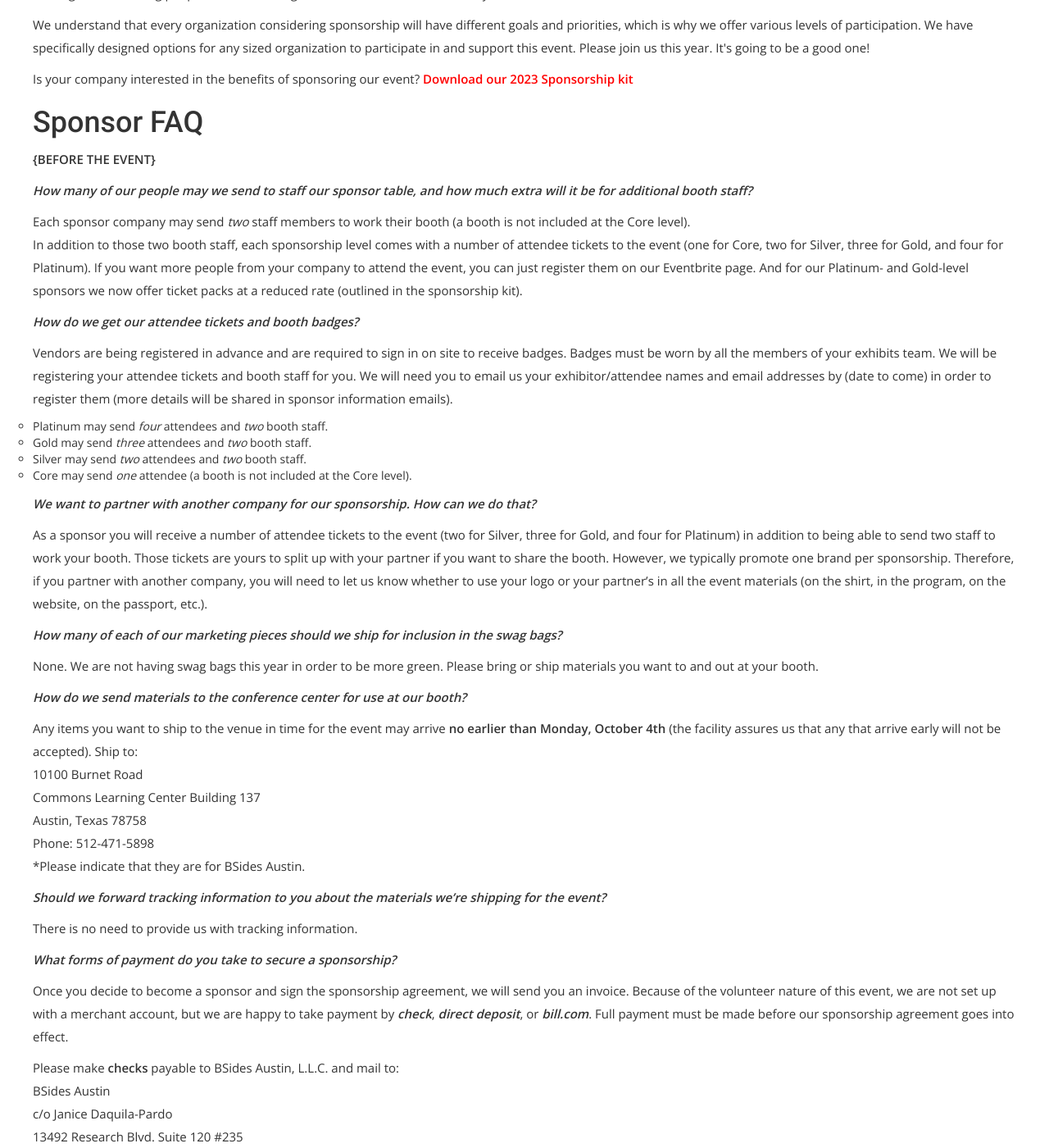
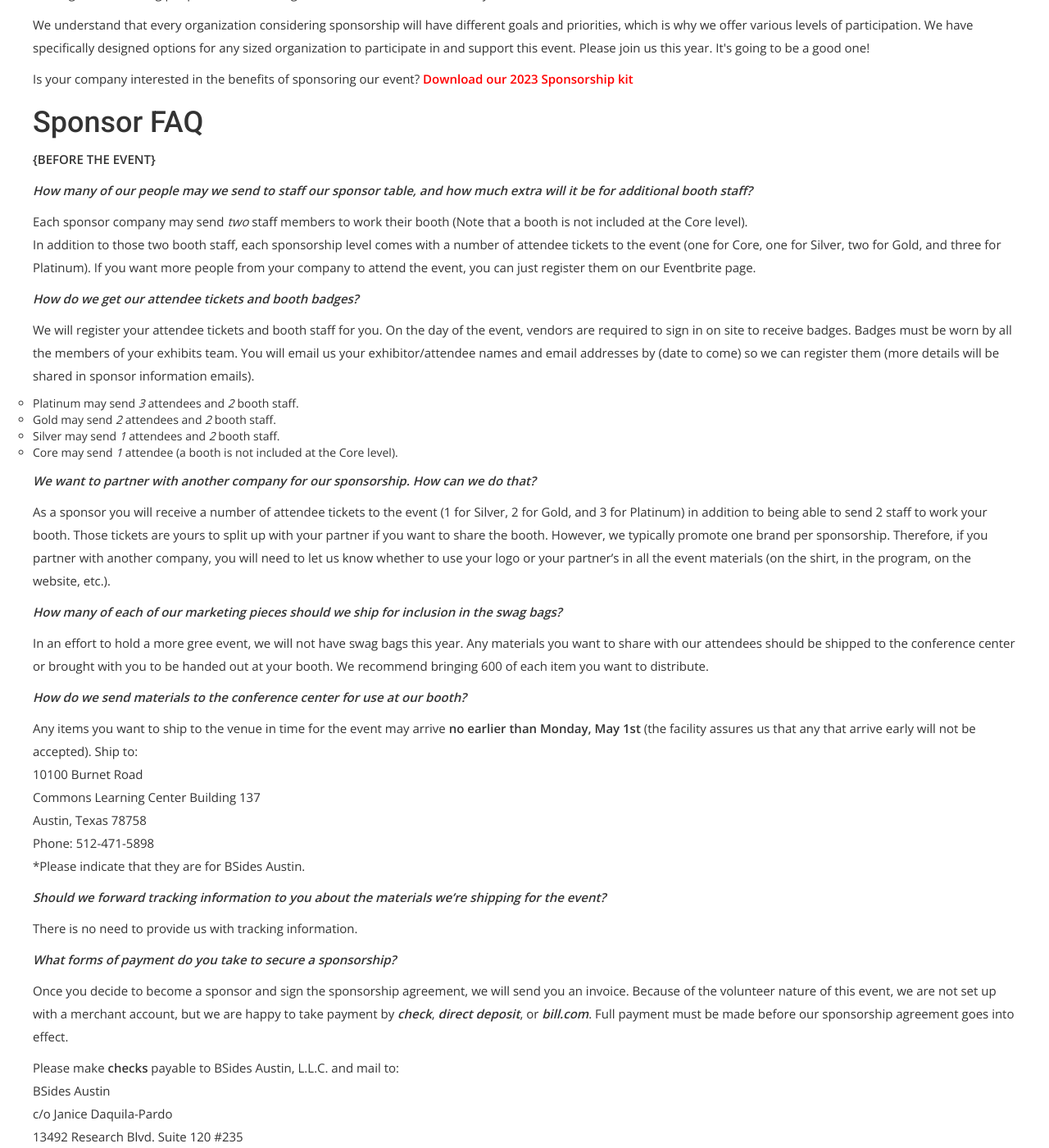
Before and after one commit to bsidesaustin/test, a Jekyll site: the page built from sponsor.html, in a window 1280 px wide and 1400 px high, scrolled down 675 px. Shown: the whole window at 82% size. Built offline with Jekyll 4.4.1, drawn with Linux system fonts in a browser that asks for light colours; nearby versions of some CDN libraries; some web fonts are replaced; some of the changed text lies outside the part shown.

Commit message:
Update sponsor.html

```diff
--- a/sponsor.html
+++ b/sponsor.html
@@ -31,33 +31,34 @@
 <h1>Sponsor FAQ</h1>
 <p><strong>{BEFORE THE EVENT}</strong></p>
 <p><strong><em>How many of our people may we send to staff our sponsor table, and how much extra will it be for additional booth staff?</em></strong></p>
-<p>Each sponsor company may send <em>two</em> staff members to work their booth (a booth is not included at the Core level).<br />In addition to those two booth staff, each sponsorship level comes with a number of attendee tickets to the event (one for Core, two for Silver, three for Gold, and four for Platinum). If you want more people from your company to attend the event, you can just register them on our Eventbrite page. And for our Platinum- and Gold-level sponsors we now offer ticket packs at a reduced rate (outlined in the sponsorship kit).</p>
+<p>Each sponsor company may send <em>two</em> staff members to work their booth (Note that a booth is not included at the Core level).<br />In addition to those two booth staff, each sponsorship level comes with a number of attendee tickets to the event (one for Core, one for Silver, two for Gold, and three for Platinum). If you want more people from your company to attend the event, you can just register them on our Eventbrite page. </p>
 <p><strong><em>How do we get our attendee tickets and booth badges?</em></strong></p>
-<p>Vendors are being registered in advance and are required to sign in on site to receive badges. Badges must be worn by all the members of your exhibits team. We will be registering your attendee tickets and booth staff for you. We will need you to email us your exhibitor/attendee names and email addresses by (date to come) in order to register them (more details will be shared in sponsor information emails).</p>
+<p>We will register your attendee tickets and booth staff for you. On the day of the event, vendors are required to sign in on site to receive badges. Badges must be worn by all the members of your exhibits team. You will email us your exhibitor/attendee names and email addresses by (date to come) so we can register them (more details will be shared in sponsor information emails).</p>
 <p><ul>
-<li>Platinum may send <em>four</em> attendees and <em>two</em> booth staff.</li>
-<li>Gold may send <em>three</em> attendees and <em>two</em> booth staff.</li>
-<li>Silver may send <em>two</em> attendees and <em>two</em> booth staff.</li>
-<li>Core may send <em>one</em> attendee (a booth is not included at the Core level).</li>
+<li>Platinum may send <em>3</em> attendees and <em>2</em> booth staff.</li>
+<li>Gold may send <em>2</em> attendees and <em>2</em> booth staff.</li>
+<li>Silver may send <em>1</em> attendees and <em>2</em> booth staff.</li>
+<li>Core may send <em>1</em> attendee (a booth is not included at the Core level).</li>
   </ul></p>
 <p><strong><em>We want to partner with another company for our sponsorship. How can we do that?</em></strong></p>
-<p>As a sponsor you will receive a number of attendee tickets to the event (two for Silver, three for Gold, and four for Platinum) in addition to being able to send two staff to work your booth. Those tickets are yours to split up with your partner if you want to share the booth. However, we typically promote one brand per sponsorship. Therefore, if you partner with another company, you will need to let us know whether to use your logo or your partner’s in all the event materials (on the shirt, in the program, on the website, on the passport, etc.).</p>
+<p>As a sponsor you will receive a number of attendee tickets to the event (1 for Silver, 2 for Gold, and 3 for Platinum) in addition to being able to send 2 staff to work your booth. Those tickets are yours to split up with your partner if you want to share the booth. However, we typically promote one brand per sponsorship. Therefore, if you partner with another company, you will need to let us know whether to use your logo or your partner’s in all the event materials (on the shirt, in the program, on the website, etc.).</p>
 <p><strong><em>How many of each of our marketing pieces should we ship for inclusion in the swag bags?</em></strong></p>
-<p>None. We are not having swag bags this year in order to be more green. Please bring or ship materials you want to and out at your booth.</p>
+<p>In an effort to hold a more gree event, we will not have swag bags this year. Any materials you want to share with our attendees should be shipped to the conference center or brought with you to be handed out at your booth. We recommend bringing 600 of each item you want to distribute.</p>
 <p>
 <p><strong><em>How do we send materials to the conference center for use at our booth?</em></strong></p>
-<p>Any items you want to ship to the venue in time for the event may arrive <strong>no earlier than Monday, October 4th</strong> (the facility assures us that any that arrive early will not be accepted). Ship to:<br />10100 Burnet Road<br />Commons Learning Center Building 137<br />Austin, Texas 78758<br />Phone: 512-471-5898<br />*Please indicate that they are for BSides Austin.</p>
+<p>Any items you want to ship to the venue in time for the event may arrive <strong>no earlier than Monday, May 1st</strong> (the facility assures us that any that arrive early will not be accepted). Ship to:<br />10100 Burnet Road<br />Commons Learning Center Building 137<br />Austin, Texas 78758<br />Phone: 512-471-5898<br />*Please indicate that they are for BSides Austin.</p>
 <p><strong><em>Should we forward tracking information to you about the materials we’re shipping for the event?</em></strong></p>
 <p>There is no need to provide us with tracking information.</p>
 <p><strong><em>What forms of payment do you take to secure a sponsorship?</em></strong></p>
 <p>Once you decide to become a sponsor and sign the sponsorship agreement, we will send you an invoice. Because of the volunteer nature of this event, we are not set up with a merchant account, but we are happy to take payment by <strong><em>check</em></strong>, <strong><em>direct deposit</em></strong>, or <strong><em>bill.com</em></strong>. Full payment must be made before our sponsorship agreement goes into effect.</p>
 <p>Please make <strong>checks</strong> payable to BSides Austin, L.L.C. and mail to:<br />BSides Austin<br />c/o Janice Daquila-Pardo<br />13492 Research Blvd. Suite 120 #235<br />Austin TX 78750-2254</p>
+<p>If you wish to pay by direct deposit, please contact us for the details you will need.</p>
 <p><strong>{AT THE EVENT}</strong></p>
 <p><strong><em>Where do we park at the event center?</em></strong></p>
 <p>Closer to the event date we will be emailing sponsors parking passes provided to us by the event center. Please be sure to print out as many parking passes as you will have cars on site. The Center is part of UT-Austin and is said to be ruthless about ticketing. We have no power to help you get out of tickets. The event contact at Pickle Center has suggested exhibitors park near the water tower.</p>
 <p><strong><em>When can we begin setup of our booths?</em></strong></p>
 <p>You may arrive on site starting at 7:30 am Friday (5/5) to set up your exhibitor table. Tables are being assigned; please look for your name on the tables.</p>
-<p><strong><em>Do exhibits run both days of the conference?</em></strong></p>
+<p><strong><em>Do exhibits run for the full day of the conference?</em></strong></p>
 <p>Yes, conference sessions and exhibits run all day:</p>
 <ul>
 <li>Friday: 8:30 am - 5:30 pm</li>
@@ -73,15 +74,14 @@
 <p><strong><em>Will there be connectivity in the event center?</em></strong></p>
 <p>WIFI will be available to all, and the password will be shared on site.</p>
 <p><strong><em>What is the lead-retrieval method?</em></strong></p>
-<p>We encourage you to collect contacts using a contest with a giveaway. If you decide to put out your fishbowl to collect business cards, we recommend that you display the prize at your table.</p>
-<p>We will be driving traffic to our exhibitors by issuing vendor “passports” to attendees that you will hole punch to prove they have visited you. Attendees with full passports will be eligible for a prize drawing at the end of Friday. We have done this for the past three years, and it has proven to work quite well to encourage interaction.</p>
+<p>We encourage you to collect contacts using a contest with a giveaway. If you decide to put out your fishbowl to collect business cards, we recommend that you display the prize at your table. It can also help drive traffic to your table to post about your giveaway on Mastodon/Twiter and use #BSidesAustin.</p>
 <p>Because of BSides rules we do not provide the attendee list. We also do not provide/support badge scanners.</p>
 <p><em><strong>If we offer a giveaway/prize at our booth, how do we handle announcing it and delivering it?</strong></em></p>
 <p>You have three options for the handling of your giveaways:</p>
 <ol>
 <li>You contact the winner and ship the prize to them.</li>
-<li>You bring the prize and the winner's contact information to the registration desk before the Friday 4:00 pm closing ceremony for us to announce in the wrap-up session. Note that if you choose this option, the person winning must be present. We do not ship prizes. You can notify the winner to invite them to stay for the ceremony in order to get their prize, but not everyone does. We cannot ship the prize back to you if this happens.</li>
-<li>You can stay for the 4:00 pm wrap-up session and get on stage to announce the winner.</li>
+<li>You bring the prize and the winner's contact information to the registration desk before the Friday closing ceremony for us to announce in the wrap-up session. Note that if you choose this option, the person winning must be present. We do not ship prizes. You can notify the winner to invite them to stay for the ceremony in order to get their prize, but not everyone does. We cannot ship the prize back to you if this happens.</li>
+<li>You can stay for the wrap-up session and get on stage to announce the winner.</li>
 </ol>
 <p><strong>How can we ship our booth supplies back to our home base at the end of the event?</strong><br />This information was provided to us by the Commons Learning Center, where we are holding this event:</p>
 <ul>
```
